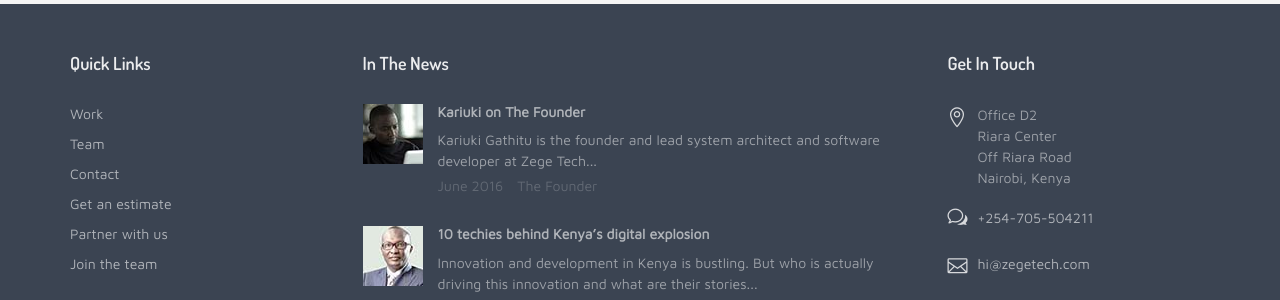
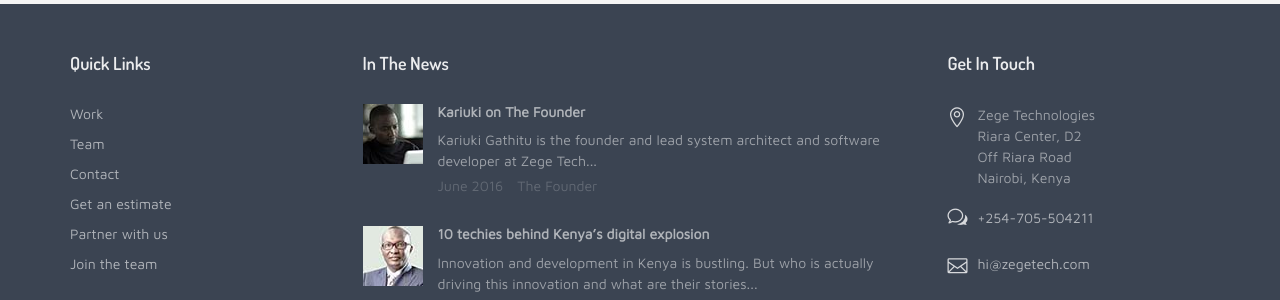
Before and after one commit to zegetech/zegetech.github.io, a Jekyll site: the page built from index.md, in a window 1280 px wide and 900 px high, scrolled down 4947 px. Shown: the part 414-714 px from the top of the window. Built offline with Jekyll 4.4.1, drawn with Linux system fonts in a browser that asks for light colours.

Commit message:
update address on footer

```diff
--- a/_includes/footer.html
+++ b/_includes/footer.html
@@ -57,8 +57,8 @@
               <p class="adr clearfix col-md-12 col-sm-4">
                 <span class="fs1" aria-hidden="true" data-icon="&#xe01d;"></span>
                 <span class="adr-group">
-                  <span class="street-address">Office D2</span><br />
-                  <span class="city">Riara Center</span><br />
+                  <span class="street-address">Zege Technologies</span><br />
+                  <span class="city">Riara Center, D2</span><br />
                   <span class="postal-code">Off Riara Road</span><br />
                   <span class="country-name">Nairobi, Kenya</span>
                 </span>
```
